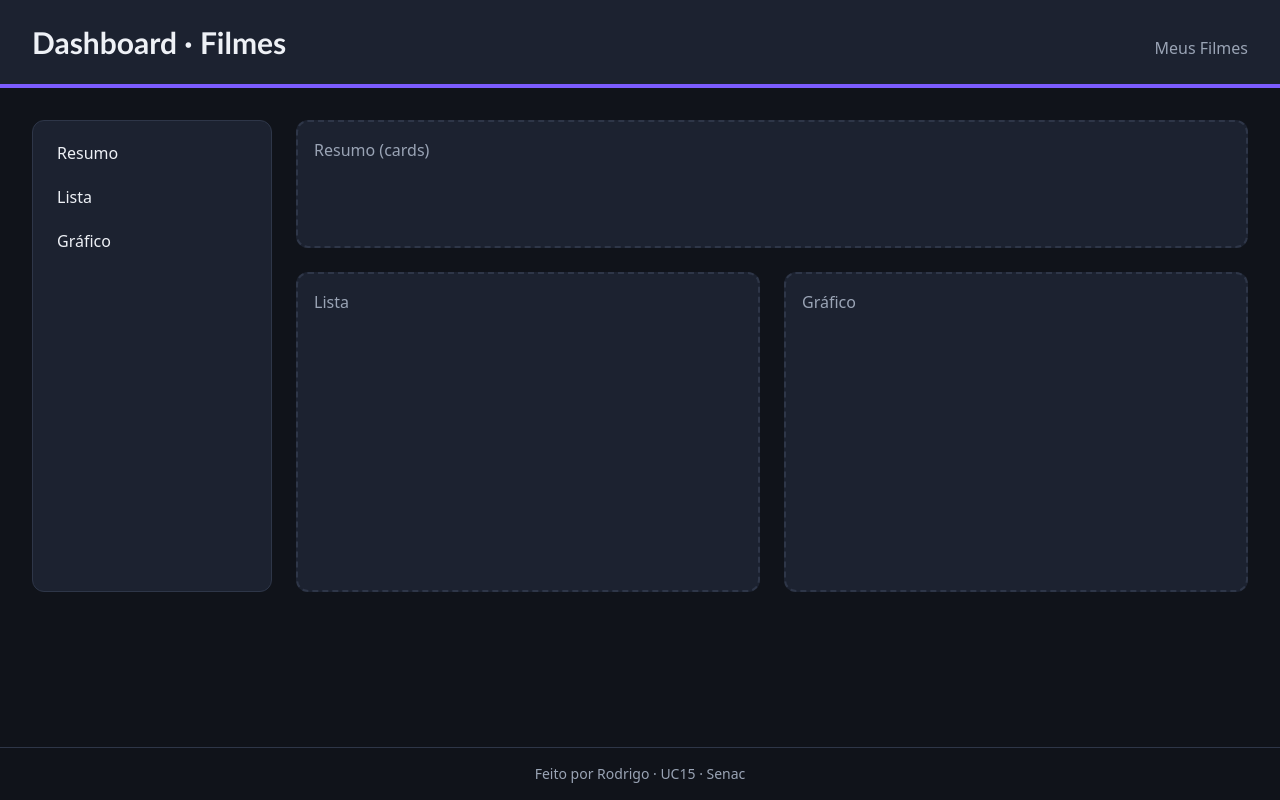
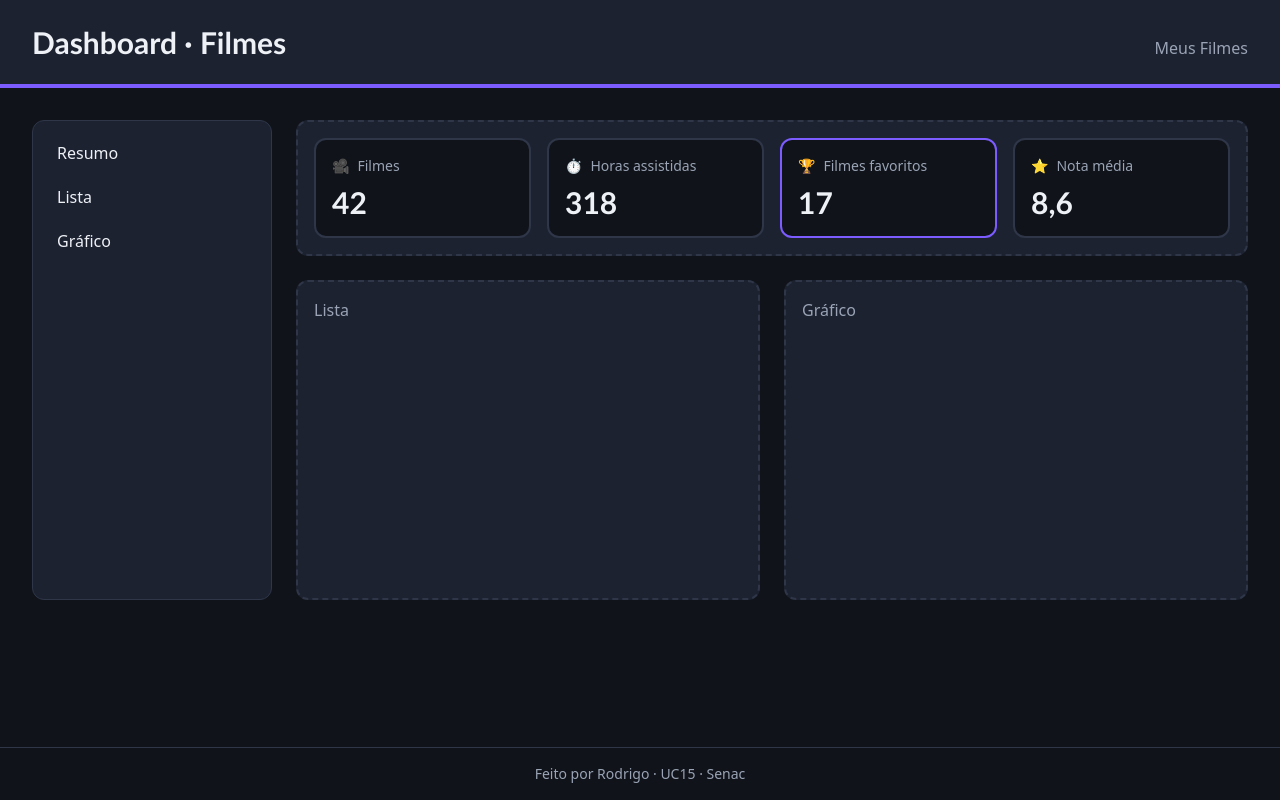
Before and after one commit to RodrigoGenevro/my-dashboard, a React (Vite) app: page / in a window 1280 px wide. Built offline with nearby package versions, Linux system fonts and the light colour scheme.

Commit message:
feat: add SummaryCard component with props

```diff
--- a/src/App.jsx
+++ b/src/App.jsx
@@ -1,6 +1,7 @@
 import Header from './components/Header.jsx';
 import Footer from './components/Footer.jsx';
 import Menu from './components/Menu.jsx';
+import SummaryCard from './components/SummaryCard.jsx';
 
 const areaClass =
   'min-h-32 rounded-xl border-2 border-dashed border-border bg-surface p-4 text-muted';
@@ -16,7 +17,12 @@ function App() {
       >
         <Menu />
         <section id="summary" className={`${areaClass} md:col-span-2`}>
-          Resumo (cards)
+          <div className="grid grid-cols-2 gap-4 md:grid-cols-4">
+            <SummaryCard title="Filmes" value={42} icon="🎥" />
+            <SummaryCard title="Horas assistidas" value={318} icon="⏱️" />
+            <SummaryCard title="Filmes favoritos" value={17} icon="🏆" isHighlighted />
+            <SummaryCard title="Nota média" value="8,6" icon="⭐" />
+          </div>
         </section>
         <section id="list" className={`${areaClass} xl:min-h-80`}>
           Lista
--- /dev/null
+++ b/src/components/SummaryCard.jsx
@@ -0,0 +1,17 @@
+function SummaryCard({ title, value, icon=null, isHighlighted = false }) {
+  return (
+    <article
+      className={`rounded-xl border-2 bg-background p-4 text-foreground ${
+        isHighlighted ? 'border-primary' : 'border-border'
+      }`}
+    >
+      <p className="flex items-center gap-2 text-sm text-muted">
+        {icon && <span aria-hidden="true">{icon}</span>}
+        {title}
+      </p>
+      <p className="mt-2 font-heading text-3xl font-bold">{value}</p>
+    </article>
+  );
+}
+
+export default SummaryCard;
```
